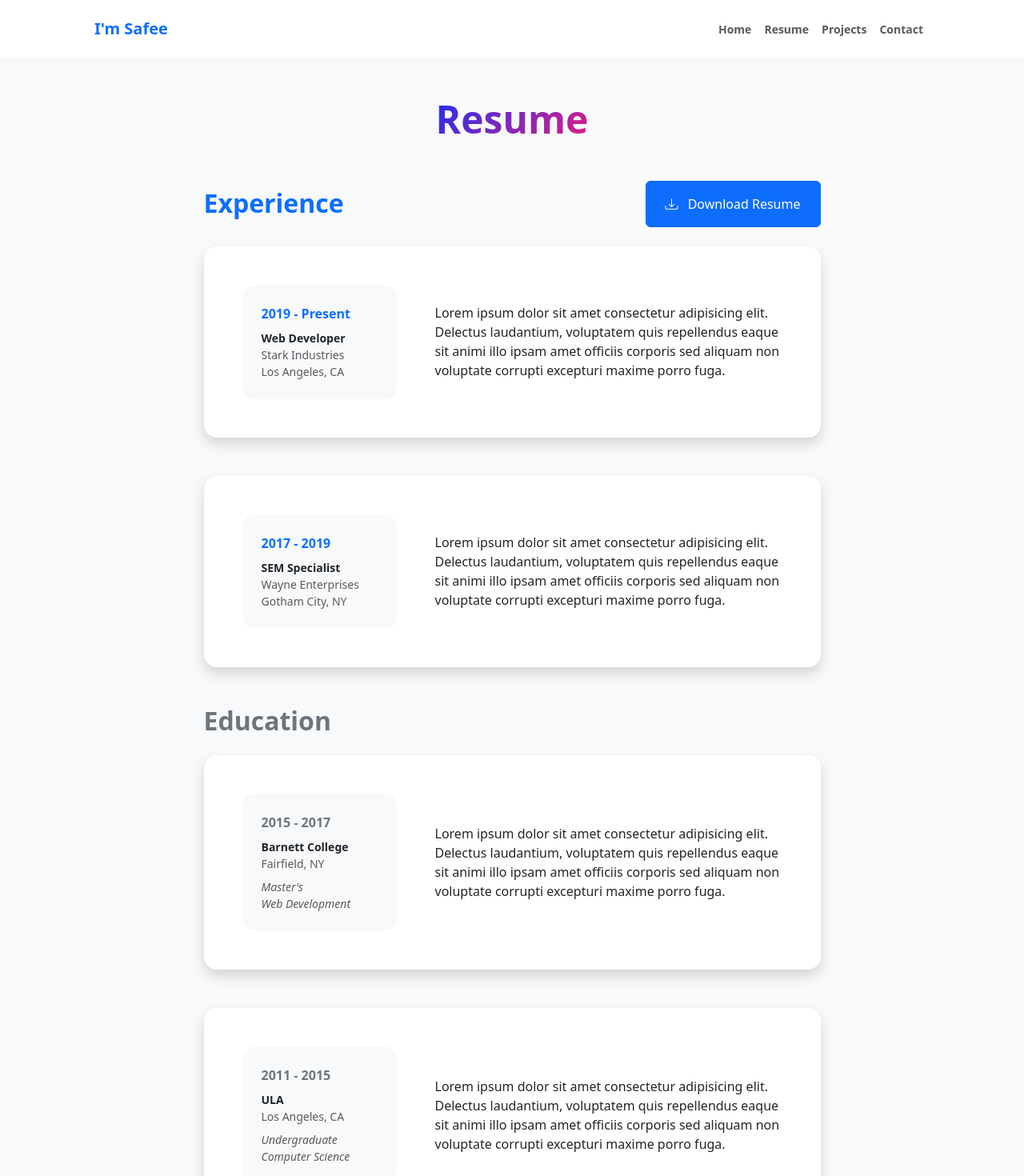
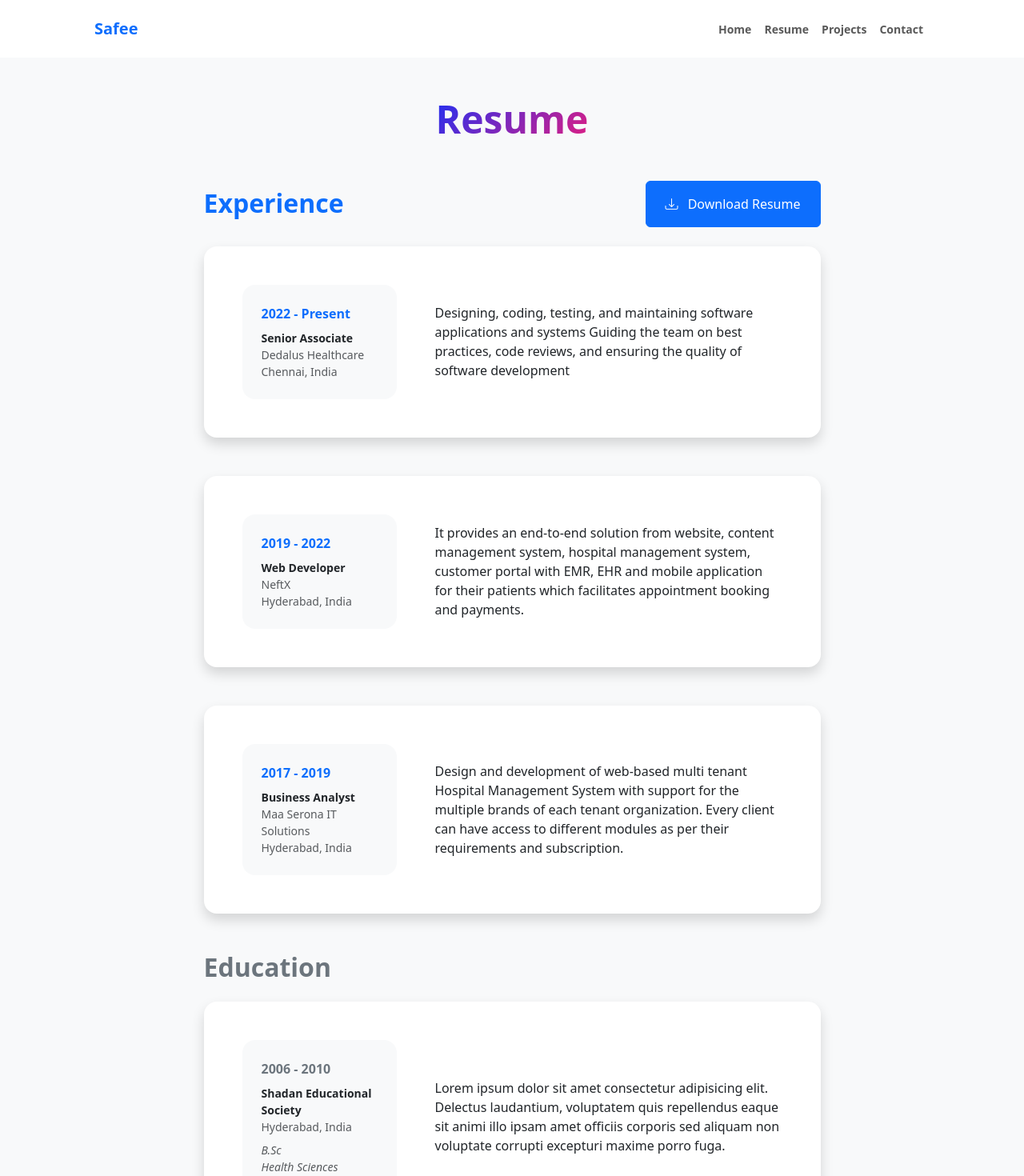
Before and after one commit to mdsafeeuddin/msafee, an Angular app: page /resume in a window 1280 px wide. Shown: the top 1470 px of the page at 80% size. Built offline with nearby package versions, Linux system fonts and the light colour scheme.

Commit message:
completed.

```diff
--- a/src/app/app.module.ts
+++ b/src/app/app.module.ts
@@ -1,5 +1,6 @@
 import { NgModule } from '@angular/core';
 import { BrowserModule } from '@angular/platform-browser';
+import { ReactiveFormsModule } from '@angular/forms';
 
 import { AppRoutingModule } from './app-routing.module';
 import { AppComponent } from './app.component';
@@ -22,7 +23,8 @@ import { ContactComponent } from './pages/contact/contact.component';
   ],
   imports: [
     BrowserModule,
-    AppRoutingModule
+    AppRoutingModule,
+    ReactiveFormsModule
   ],
   providers: [],
   bootstrap: [AppComponent]
--- a/src/app/layout/navbar/navbar.component.html
+++ b/src/app/layout/navbar/navbar.component.html
@@ -1,7 +1,7 @@
 <!-- Navigation-->
 <nav class="navbar navbar-expand-lg navbar-light bg-white py-3">
   <div class="container px-5">
-    <a class="navbar-brand" routerLink="/"><span class="fw-bolder text-primary">I'm Safee</span></a>
+    <a class="navbar-brand" routerLink="/"><span class="fw-bolder text-primary">Safee</span></a>
     <button class="navbar-toggler" type="button" data-bs-toggle="collapse" data-bs-target="#navbarSupportedContent"
       aria-controls="navbarSupportedContent" aria-expanded="false" aria-label="Toggle navigation"><span
         class="navbar-toggler-icon"></span></button>
--- a/src/app/pages/contact/contact.component.ts
+++ b/src/app/pages/contact/contact.component.ts
@@ -1,4 +1,7 @@
-import { Component } from '@angular/core';
+import { Component, ChangeDetectorRef  } from '@angular/core';
+import { FormBuilder, FormGroup, Validators, FormControl } from '@angular/forms';
+import { DomSanitizer, SafeUrl } from '@angular/platform-browser';
+
 
 @Component({
   selector: 'app-contact',
@@ -7,4 +10,24 @@ import { Component } from '@angular/core';
 })
 export class ContactComponent {
 
+  constructor(public fb: FormBuilder, private sanitizer: DomSanitizer, private cd: ChangeDetectorRef){}
+
+  contactForm = this.fb.group({
+    name: ['', Validators.required],
+    email: ['', [Validators.required, Validators.email]],
+    mobile: ['', [Validators.required]],
+    message: ['', [Validators.required]]
+
+  });
+
+  generateMailtoLink() {
+    const recipient = 'mdsafeeuddin@gmail.com'; // Replace with the actual recipient's email address
+    const subject = 'Contact message from portfolio';
+    const body = `Hello this is!\n\nName: ${this.contactForm.get('name')?.value}\nEmail: ${this.contactForm.get('email')?.value}\nMobile: ${this.contactForm.get('mobile')?.value}\nMessage: ${this.contactForm.get('message')?.value}`;
+    const mailtoUrl = `https://mail.google.com/mail/u/0/?view=cm&fs=1&tf=1&to=${recipient}&su=${subject}&body=${body}`
+    // const mailtoUrl = `mailto:${recipient}?subject=${subject}&body=${encodeURIComponent(body)}`;
+    // this.contactForm.reset();
+    return this.sanitizer.bypassSecurityTrustUrl(mailtoUrl);
+  }
+
 }
--- a/src/app/pages/projects/projects.component.html
+++ b/src/app/pages/projects/projects.component.html
@@ -10,12 +10,11 @@
           <div class="card-body p-0">
             <div class="d-flex align-items-center">
               <div class="p-5">
-                <h2 class="fw-bolder">Project Name 1</h2>
-                <p>Lorem ipsum dolor sit amet consectetur adipisicing elit. Eius at enim eum illum aperiam placeat
-                  esse? Mollitia omnis minima saepe recusandae libero, iste ad asperiores! Explicabo commodi quo
-                  itaque! Ipsam!</p>
+                <h2 class="fw-bolder">Drone Travels</h2>
+                <p>Designed and implemented the website's user interface, ensuring a responsive and visually appealing design.
+                  Integrated third-party APIs for real-time flight and hotel bookings, enhancing the website's functionality.</p>
               </div>
-              <img class="img-fluid" src="https://dummyimage.com/300x400/343a40/6c757d" alt="..." />
+              <img class="img-fluid" src="../../../assets/drone.png" alt="..." />
             </div>
           </div>
         </div>
@@ -24,12 +23,12 @@
           <div class="card-body p-0">
             <div class="d-flex align-items-center">
               <div class="p-5">
-                <h2 class="fw-bolder">Project Name 2</h2>
-                <p>Lorem ipsum dolor sit amet consectetur adipisicing elit. Eius at enim eum illum aperiam placeat
-                  esse? Mollitia omnis minima saepe recusandae libero, iste ad asperiores! Explicabo commodi quo
-                  itaque! Ipsam!</p>
+                <h2 class="fw-bolder">NeftX</h2>
+                <p>Cloud based Digital Healthcare Platform which provides end-to-end solutions
+                  for healthcare providers ranging from individual practitioners,
+                  polyclinics and single specialty or multi specialty hospitals</p>
               </div>
-              <img class="img-fluid" src="https://dummyimage.com/300x400/343a40/6c757d" alt="..." />
+              <img class="img-fluid" src="../../../assets/neftx.png" alt="..." />
             </div>
           </div>
         </div>
--- a/src/app/pages/resume/resume.component.html
+++ b/src/app/pages/resume/resume.component.html
@@ -15,23 +15,42 @@
             Download Resume
           </a>
         </div>
+        <!-- Experience Card 0-->
+        <div class="card shadow border-0 rounded-4 mb-5">
+          <div class="card-body p-5">
+            <div class="row align-items-center gx-5">
+              <div class="col text-center text-lg-start mb-4 mb-lg-0">
+                <div class="bg-light p-4 rounded-4">
+                  <div class="text-primary fw-bolder mb-2">2022 - Present</div>
+                  <div class="small fw-bolder">Senior Associate</div>
+                  <div class="small text-muted">Dedalus Healthcare</div>
+                  <div class="small text-muted">Chennai, India</div>
+                </div>
+              </div>
+              <div class="col-lg-8">
+                <div>Designing, coding, testing, and maintaining software applications
+                  and systems Guiding the team on best practices, code reviews, and ensuring
+                  the quality of software development</div>
+              </div>
+            </div>
+          </div>
+        </div>
         <!-- Experience Card 1-->
         <div class="card shadow border-0 rounded-4 mb-5">
           <div class="card-body p-5">
             <div class="row align-items-center gx-5">
               <div class="col text-center text-lg-start mb-4 mb-lg-0">
                 <div class="bg-light p-4 rounded-4">
-                  <div class="text-primary fw-bolder mb-2">2019 - Present</div>
+                  <div class="text-primary fw-bolder mb-2">2019 - 2022</div>
                   <div class="small fw-bolder">Web Developer</div>
-                  <div class="small text-muted">Stark Industries</div>
-                  <div class="small text-muted">Los Angeles, CA</div>
+                  <div class="small text-muted">NeftX</div>
+                  <div class="small text-muted">Hyderabad, India</div>
                 </div>
               </div>
               <div class="col-lg-8">
-                <div>Lorem ipsum dolor sit amet consectetur adipisicing elit. Delectus
-                  laudantium, voluptatem quis repellendus eaque sit animi illo ipsam amet
-                  officiis corporis sed aliquam non voluptate corrupti excepturi maxime porro
-                  fuga.</div>
+                <div>It provides an end-to-end solution from website, content management system,
+                  hospital management system, customer portal with EMR, EHR and mobile application
+                  for their patients which facilitates appointment booking and payments.</div>
               </div>
             </div>
           </div>
@@ -43,16 +62,15 @@
               <div class="col text-center text-lg-start mb-4 mb-lg-0">
                 <div class="bg-light p-4 rounded-4">
                   <div class="text-primary fw-bolder mb-2">2017 - 2019</div>
-                  <div class="small fw-bolder">SEM Specialist</div>
-                  <div class="small text-muted">Wayne Enterprises</div>
-                  <div class="small text-muted">Gotham City, NY</div>
+                  <div class="small fw-bolder">Business Analyst</div>
+                  <div class="small text-muted">Maa Serona IT Solutions</div>
+                  <div class="small text-muted">Hyderabad, India</div>
                 </div>
               </div>
               <div class="col-lg-8">
-                <div>Lorem ipsum dolor sit amet consectetur adipisicing elit. Delectus
-                  laudantium, voluptatem quis repellendus eaque sit animi illo ipsam amet
-                  officiis corporis sed aliquam non voluptate corrupti excepturi maxime porro
-                  fuga.</div>
+                <div>Design and development of web-based multi tenant Hospital Management System with support for the multiple brands of each tenant organization.
+                  Every client can have access to different modules as per their requirements and subscription.
+                  </div>
               </div>
             </div>
           </div>
@@ -67,14 +85,14 @@
             <div class="row align-items-center gx-5">
               <div class="col text-center text-lg-start mb-4 mb-lg-0">
                 <div class="bg-light p-4 rounded-4">
-                  <div class="text-secondary fw-bolder mb-2">2015 - 2017</div>
+                  <div class="text-secondary fw-bolder mb-2">2006 - 2010</div>
                   <div class="mb-2">
-                    <div class="small fw-bolder">Barnett College</div>
-                    <div class="small text-muted">Fairfield, NY</div>
+                    <div class="small fw-bolder">Shadan Educational Society</div>
+                    <div class="small text-muted">Hyderabad, India</div>
                   </div>
                   <div class="fst-italic">
-                    <div class="small text-muted">Master's</div>
-                    <div class="small text-muted">Web Development</div>
+                    <div class="small text-muted">B.Sc</div>
+                    <div class="small text-muted">Health Sciences</div>
                   </div>
                 </div>
               </div>
@@ -93,14 +111,14 @@
             <div class="row align-items-center gx-5">
               <div class="col text-center text-lg-start mb-4 mb-lg-0">
                 <div class="bg-light p-4 rounded-4">
-                  <div class="text-secondary fw-bolder mb-2">2011 - 2015</div>
+                  <div class="text-secondary fw-bolder mb-2">2018 - 2019</div>
                   <div class="mb-2">
-                    <div class="small fw-bolder">ULA</div>
-                    <div class="small text-muted">Los Angeles, CA</div>
+                    <div class="small fw-bolder">IIT-B</div>
+                    <div class="small text-muted">Bengaluru, India</div>
                   </div>
                   <div class="fst-italic">
-                    <div class="small text-muted">Undergraduate</div>
-                    <div class="small text-muted">Computer Science</div>
+                    <div class="small text-muted">Post Graduate</div>
+                    <div class="small text-muted">Certification in Data Science</div>
                   </div>
                 </div>
               </div>
--- a/tsconfig.json
+++ b/tsconfig.json
@@ -28,6 +28,7 @@
     "enableI18nLegacyMessageIdFormat": false,
     "strictInjectionParameters": true,
     "strictInputAccessModifiers": true,
-    "strictTemplates": true
+    "strictTemplates": true,
+    "strictNullChecks": false,
   }
 }
```
Also changed, not shown: src/app/pages/contact/contact.component.html (+19 -46 lines), src/assets/drone.png (added), src/assets/neftx.png (added).
